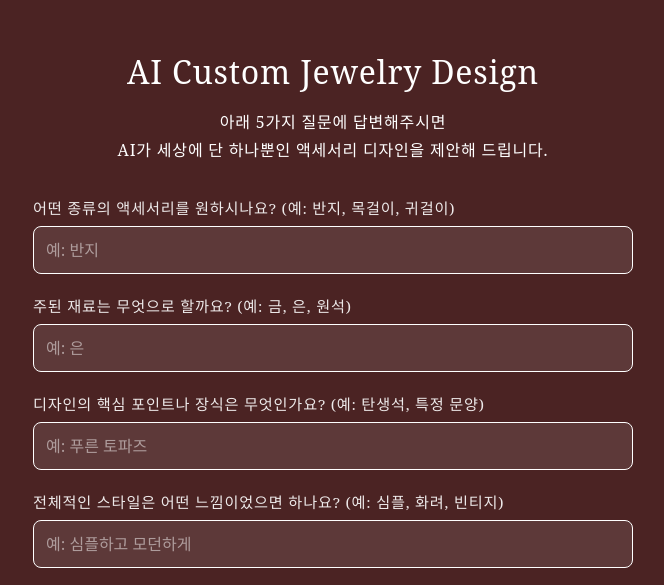
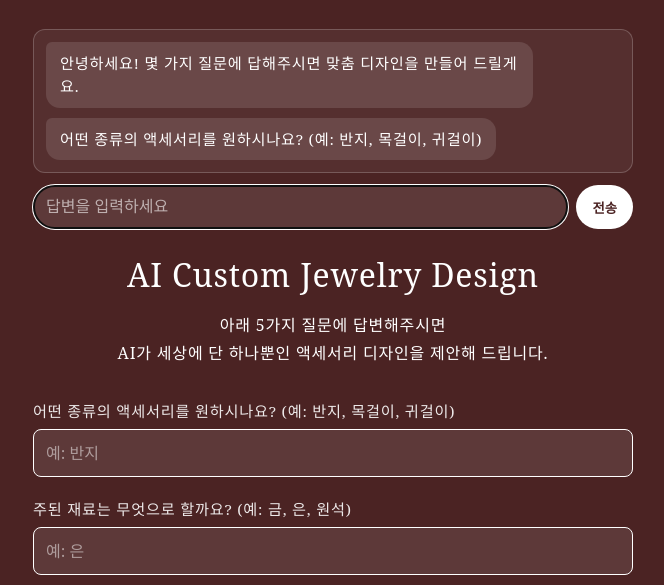
Before and after one commit to maryd-work/maryd-work.github.io, a website: page request.html in a window 1280 px wide. Shown: the part 192-777 px from the top of the page, without its empty margins (307-971 px from the left). Drawn offline with Linux system fonts and the light colour scheme.

Commit message:
채팅형 UI 구성

```diff
--- a/request.html
+++ b/request.html
@@ -176,6 +176,18 @@
                 /* Removed width and margin-right */
             }
         }
+            /* Chat UI */
+        .chat-wrapper { width: 100%; max-width: 600px; margin: 0 auto 24px; padding: 0 0; }
+        .messages { display: flex; flex-direction: column; gap: 10px; max-height: 50vh; overflow-y: auto; padding: 12px; background: rgba(255,255,255,0.06); border: 1px solid rgba(255,255,255,0.2); border-radius: 12px; }
+        .message { max-width: 80%; padding: 10px 14px; border-radius: 14px; line-height: 1.5; font-size: 0.95rem; word-break: break-word; }
+        .message.bot { background: rgba(255,255,255,0.12); color: #fff; align-self: flex-start; border-top-left-radius: 6px; }
+        .message.user { background: #fff; color: #4B2323; align-self: flex-end; border-top-right-radius: 6px; }
+        .input-row { display: flex; gap: 8px; margin-top: 12px; }
+        .input-row input { flex: 1; padding: 12px; border-radius: 24px; border: 1px solid #fff; background: rgba(255,255,255,0.1); color: #fff; font-size: 1rem; }
+        .input-row input::placeholder { color: rgba(255,255,255,0.6); }
+        .input-row button { background: #fff; color: #4B2323; border: none; border-radius: 24px; padding: 10px 16px; font-weight: 600; cursor: pointer; }
+        .message img { max-width: 220px; border-radius: 8px; display: block; }
+        @media (max-width: 768px) { .messages { max-height: 46vh; } .message img { max-width: 60vw; } }
     </style>
 </head>
 <body>
@@ -185,6 +197,13 @@
         </div>
 
         <div class="request-form">
+            <div class="chat-wrapper" id="chat">
+                <div class="messages" id="messages"></div>
+                <div class="input-row">
+                    <input id="chat-input" type="text" placeholder="메시지를 입력하세요" />
+                    <button id="chat-send" type="button">전송</button>
+                </div>
+            </div>
             <h1>AI Custom Jewelry Design</h1>
             <p>
                 아래 5가지 질문에 답변해주시면<br>
@@ -247,6 +266,62 @@
     </div>
 
     <script>
+        // Simple chat wizard questions
+        const chatQuestions = [
+            '어떤 종류의 액세서리를 원하시나요? (예: 반지, 목걸이, 귀걸이)',
+            '주된 재료는 무엇으로 할까요? (예: 금, 은, 원석)',
+            '디자인의 핵심 포인트나 장식은 무엇인가요? (예: 탄생석, 특정 문양)',
+            '전체적인 스타일은 어떤 느낌이었으면 하나요? (예: 심플, 화려, 빈티지)',
+            '디자인에 영감을 줄 만한 것이 있나요? (예: 좋아하는 영화, 특정 장소)'
+        ];
+        const chatAnswers = [];
+        const messagesEl = document.getElementById('messages');
+        const chatInput = document.getElementById('chat-input');
+        const chatSend = document.getElementById('chat-send');
+
+        function appendMessage(text, role = 'bot') {
+            const div = document.createElement('div');
+            div.className = `message ${role}`;
+            div.textContent = text;
+            messagesEl.appendChild(div);
+            messagesEl.scrollTop = messagesEl.scrollHeight;
+        }
+
+        function askNext() {
+            const idx = chatAnswers.length;
+            if (idx < chatQuestions.length) {
+                appendMessage(chatQuestions[idx], 'bot');
+                chatInput.placeholder = '답변을 입력하세요';
+                chatInput.value = '';
+                chatInput.focus();
+            } else {
+                // Fill form inputs and trigger generate
+                document.getElementById('q1').value = chatAnswers[0] || '';
+                document.getElementById('q2').value = chatAnswers[1] || '';
+                document.getElementById('q3').value = chatAnswers[2] || '';
+                document.getElementById('q4').value = chatAnswers[3] || '';
+                document.getElementById('q5').value = chatAnswers[4] || '';
+                appendMessage('답변 감사합니다. 디자인을 생성합니다...', 'bot');
+                document.getElementById('generate-btn').click();
+            }
+        }
+
+        function submitChat() {
+            const value = chatInput.value.trim();
+            if (!value) return;
+            appendMessage(value, 'user');
+            chatAnswers.push(value);
+            askNext();
+        }
+
+        chatSend.addEventListener('click', submitChat);
+        chatInput.addEventListener('keydown', (e) => {
+            if (e.key === 'Enter') submitChat();
+        });
+
+        // Boot chat
+        appendMessage('안녕하세요! 몇 가지 질문에 답해주시면 맞춤 디자인을 만들어 드릴게요.', 'bot');
+        askNext();
         document.getElementById('generate-btn').addEventListener('click', async () => {
             const q1 = document.getElementById('q1').value;
             const q2 = document.getElementById('q2').value;
```
